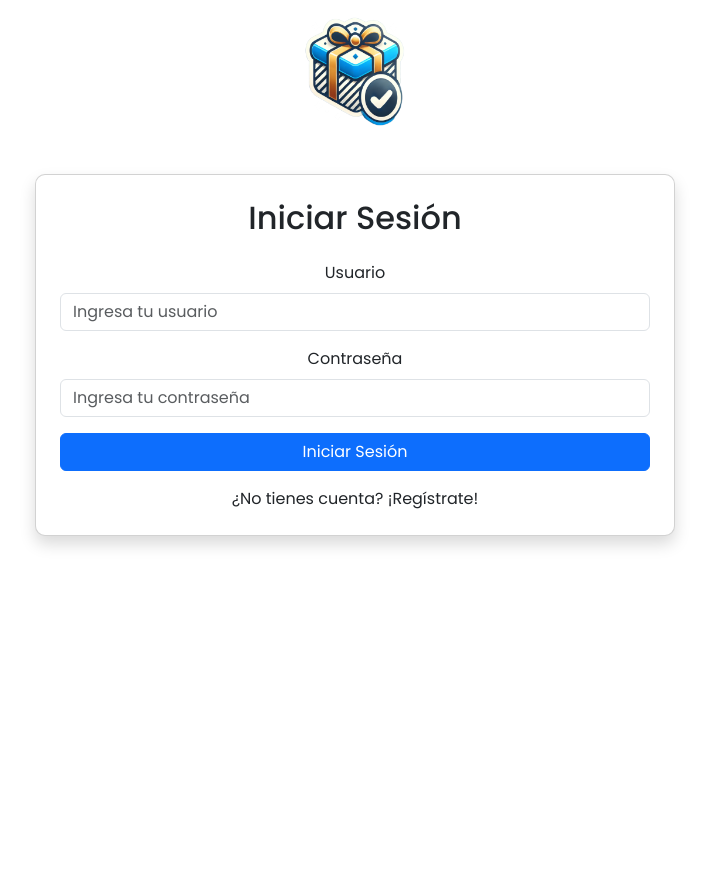
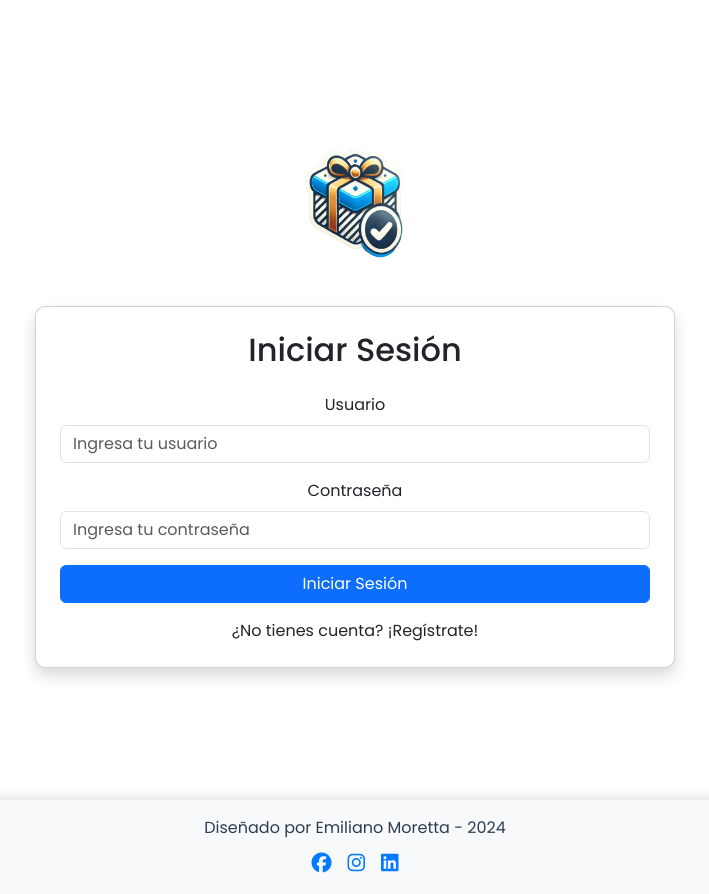
Before and after one commit to emimoretta/FinalPNT2, a Vue app: page / in a window 1280 px wide. Shown: the whole page, without its empty margins (285-994 px from the left). Before the commit the page ends 800 px from the top, so only its background shows below. Built offline with nearby package versions, Linux system fonts and the light colour scheme.

Commit message:
popups + actualizacion de logo

```diff
--- a/src/App.vue
+++ b/src/App.vue
@@ -6,6 +6,21 @@
   </head>
   <!-- Renderiza las páginas dinámicamente según la ruta actual -->
   <router-view />
+  <!-- Footer -->
+  <footer class="footer bg-light text-center py-3">
+      Diseñado por Emiliano Moretta - 2024
+      <div class="social-links mt-2">
+        <a href="https://www.facebook.com" target="_blank" class="text-decoration-none me-3">
+          <i class="fab fa-facebook"></i>
+        </a>
+        <a href="https://www.instagram.com" target="_blank" class="text-decoration-none me-3">
+          <i class="fab fa-instagram"></i>
+        </a>
+        <a href="https://www.linkedin.com" target="_blank" class="text-decoration-none">
+          <i class="fab fa-linkedin"></i>
+        </a>
+      </div>
+    </footer>
 </template>
 
 <script>
@@ -23,5 +38,22 @@ export default {
   -moz-osx-font-smoothing: grayscale;
   text-align: center;
   color: #2c3e50;
+
 }
+
+/* Footer */
+.footer {
+  box-shadow: 0 -4px 10px rgba(0, 0, 0, 0.1); /* Sombra superior */
+}
+
+.footer .social-links a {
+  font-size: 20px;
+  color: #007bff; /* Azul destacado */
+  transition: color 0.3s;
+}
+
+.footer .social-links a:hover {
+  color: #0056b3; /* Azul más oscuro */
+}
+
 </style>
--- a/src/components/AccountSettings.vue
+++ b/src/components/AccountSettings.vue
@@ -42,7 +42,7 @@
         </div>
 
         <!-- Botón para guardar los cambios -->
-        <button type="submit" class="btn btn-primary">Guardar cambios</button>
+        <button type="submit" class="btn btn-primary" >Guardar cambios</button>
       </form>
     </div>
   </template>
@@ -92,12 +92,16 @@
           localStorage.setItem("currentUser", JSON.stringify(currentUser));
 
           alert("¡Datos actualizados correctamente!");
+          window.location.reload()
         } catch (error) {
           console.error("Error actualizando los datos:", error);
           alert("Hubo un error al actualizar los datos. Intenta nuevamente.");
         }
       },
     },
+    reloadPage() {
+    window.location.reload();
+  },
   };
   </script>
 
--- a/src/components/SideBar.vue
+++ b/src/components/SideBar.vue
@@ -2,7 +2,7 @@
   <div class="sidebar">
     <!-- Logo -->
     <div class="sidebar-logo">
-      <img src="@/assets/logo.png" alt="Logo" />
+      <img :src="avatarUrl" alt="Avatar del usuario" class="avatar" />
     </div>
 
     <!-- Bienvenida -->
@@ -60,10 +60,19 @@ export default {
   name: "SideBar",
   data() {
     return {
+      avatarUrl: "",
       username: "", // Nombre del usuario
     };
   },
   methods: {
+    async fetchUserAvatar() {
+            try {
+              this.avatarUrl = `https://api.multiavatar.com/${this.username}.png`;
+
+            } catch (error) {
+                console.error("Error al cargar la foto de perfil del usuario:", error);
+            }
+        },
     selectPage(page) {
       this.$emit("selectPage", page); // Emite el evento para cambiar la página
     },
@@ -77,8 +86,10 @@ export default {
   },
   mounted() {
     // Obtener el username desde localStorage
+
     const currentUser = JSON.parse(localStorage.getItem("currentUser"));
     this.username = currentUser ? currentUser.username : "Usuario";
+    this.fetchUserAvatar();
   },
 };
 </script>
--- a/src/pages/HomePage.vue
+++ b/src/pages/HomePage.vue
@@ -1,5 +1,5 @@
 <template>
-  <div class="d-flex flex-column justify-content-center align-items-center vh-90">
+  <div class="d-flex flex-column justify-content-center align-items-center vh-90" style="height: 100vh;" >
     <!-- Logo -->
     <div class="mb-4">
       <img src="@/assets/logo.png" alt="Logo" class="logo" />
```
